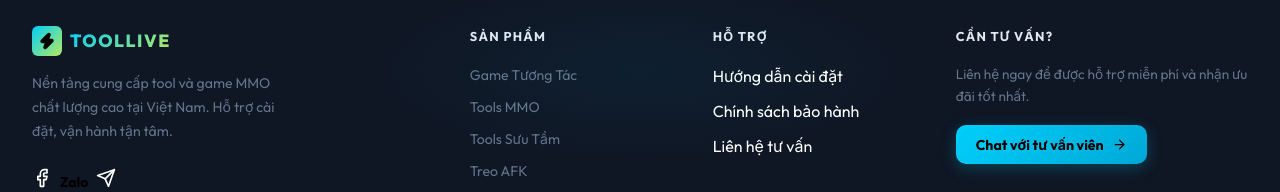
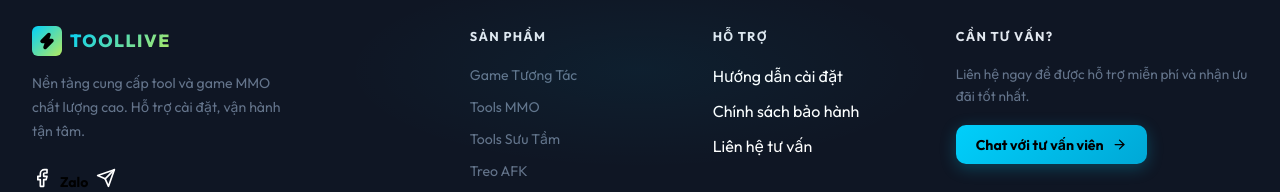
Before and after one commit to lichpppp5/webgamelive, a React (Vite) app: page / in a window 1280 px wide. Shown: the part 1742-1934 px from the top of the page. Built offline with nearby package versions, Linux system fonts and the light colour scheme; no server answers.

Commit message:
chore: remove references to Viet Nam

```diff
--- a/index.html
+++ b/index.html
@@ -6,7 +6,7 @@
     <meta name="viewport" content="width=device-width, initial-scale=1.0" />
     <meta name="description" content="TOOLLIVE - Nền tảng cung cấp tool MMO, game tương tác, treo AFK chất lượng cao. Hỗ trợ cài đặt, vận hành 24/7." />
     <meta name="keywords" content="tool mmo, game tương tác, treo afk, tool tiktok, live stream tool, tool farm" />
-    <meta property="og:title" content="TOOLLIVE - Giải Pháp MMO & Game Tương Tác #1 Việt Nam" />
+    <meta property="og:title" content="TOOLLIVE - Giải Pháp MMO & Game Tương Tác" />
     <meta property="og:description" content="Kho tool và game tương tác chất lượng cao. Hỗ trợ cài đặt, vận hành 24/7." />
     <meta property="og:type" content="website" />
     <title>TOOLLIVE - Giải Pháp MMO & Game Tương Tác</title>
--- a/src/components/Footer.jsx
+++ b/src/components/Footer.jsx
@@ -21,8 +21,7 @@ const Footer = () => {
             <span className="text-gradient" style={{ fontWeight: 800, fontSize: '1.1rem', letterSpacing: '1.5px' }}>TOOLLIVE</span>
           </Link>
           <p className="footer-desc">
-            Nền tảng cung cấp tool và game MMO chất lượng cao tại Việt Nam.
-            Hỗ trợ cài đặt, vận hành tận tâm.
+            Nền tảng cung cấp tool và game MMO chất lượng cao. Hỗ trợ cài đặt, vận hành tận tâm.
           </p>
           <div className="footer-socials">
             <a href={contactSettings?.facebook || 'https://facebook.com'} target="_blank" rel="noreferrer" className="social-link" title="Facebook">
```
